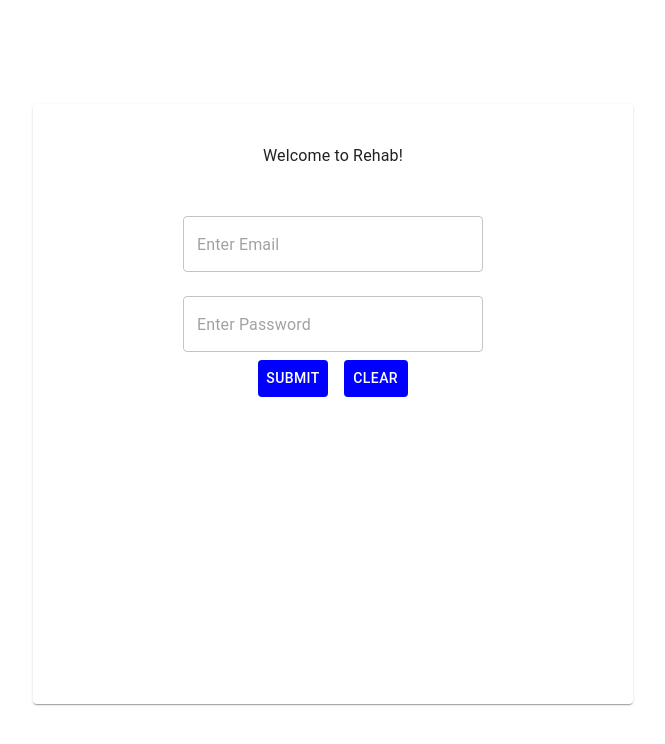
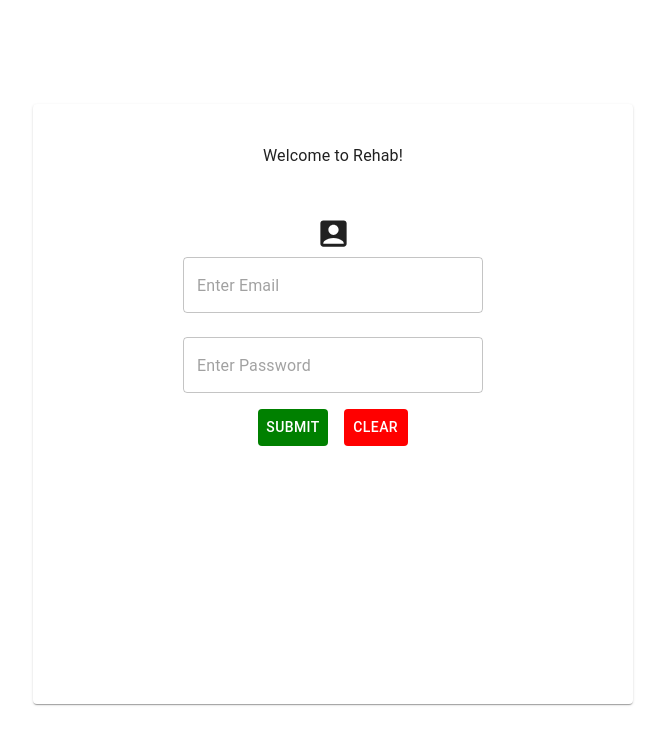
Before and after one commit to Oscar-Ore007/rehab, a React (Vite) app in the folder frontend/rehab-frontend/: page / in a window 1280 px wide. Shown: the top 744 px of the page, without its empty margins (307-972 px from the left). Built offline with nearby package versions, Linux system fonts and the light colour scheme.

Commit message:
added login submut and clear button. Also set up basic validation for both email and apassword

```diff
--- a/frontend/rehab-frontend/src/components/LoginPage.jsx
+++ b/frontend/rehab-frontend/src/components/LoginPage.jsx
@@ -1,6 +1,20 @@
 import { Paper, TextField, Typography, Box, Button } from "@mui/material";
+import AccountBoxIcon from "@mui/icons-material/AccountBox";
+import { useState } from "react";
 
 export default function LoginPage() {
+	const [password, setPassword] = useState();
+	const [email, setEmail] = useState();
+
+	const handleSubmit = (event) => {
+		event.preventDefault();
+
+		if (!email || !password) {
+			alert("Please fill out all fields");
+			return;
+		}
+	};
+
 	return (
 		<Paper
 			sx={{
@@ -17,9 +31,16 @@ export default function LoginPage() {
 			>
 				Welcome to Rehab!
 			</Typography>
+			<Box>
+				<AccountBoxIcon fontSize='large' />
+			</Box>
+			<form onSubmit={handleSubmit}>
 				<TextField
 					placeholder='Enter Email'
 					type='email'
+					value={email}
+					required
+					onChange={(e) => setEmail(e.target.value)}
 					sx={{ width: "300px" }}
 				></TextField>
 				<br></br>
@@ -27,33 +48,44 @@ export default function LoginPage() {
 				<TextField
 					placeholder='Enter Password'
 					type='password'
+					value={password}
+					required
+					onChange={(e) => setPassword(e.target.value)}
 					sx={{ width: "300px" }}
 				></TextField>
 				<Box
 					sx={{
 						display: "flex",
 						justifyContent: "center",
+						margin: 1,
 					}}
 				>
 					<Button
 						sx={{
-						backgroundColor: "blue",
+							backgroundColor: "green",
 							color: "white",
-						margin: 1
+							margin: 1,
 						}}
+						type="submit"
 					>
 						Submit
 					</Button>
 					<Button
 						sx={{
-						backgroundColor: "blue",
+							backgroundColor: "red",
 							color: "white",
-						margin: 1
+							margin: 1,
+						}}
+						type='button'
+						onClick={() => {
+							setEmail("");
+							setPassword("");
 						}}
 					>
 						Clear
 					</Button>
 				</Box>
+			</form>
 		</Paper>
 	);
 }
```
Lines whose indentation alone changed are shown as unchanged.
